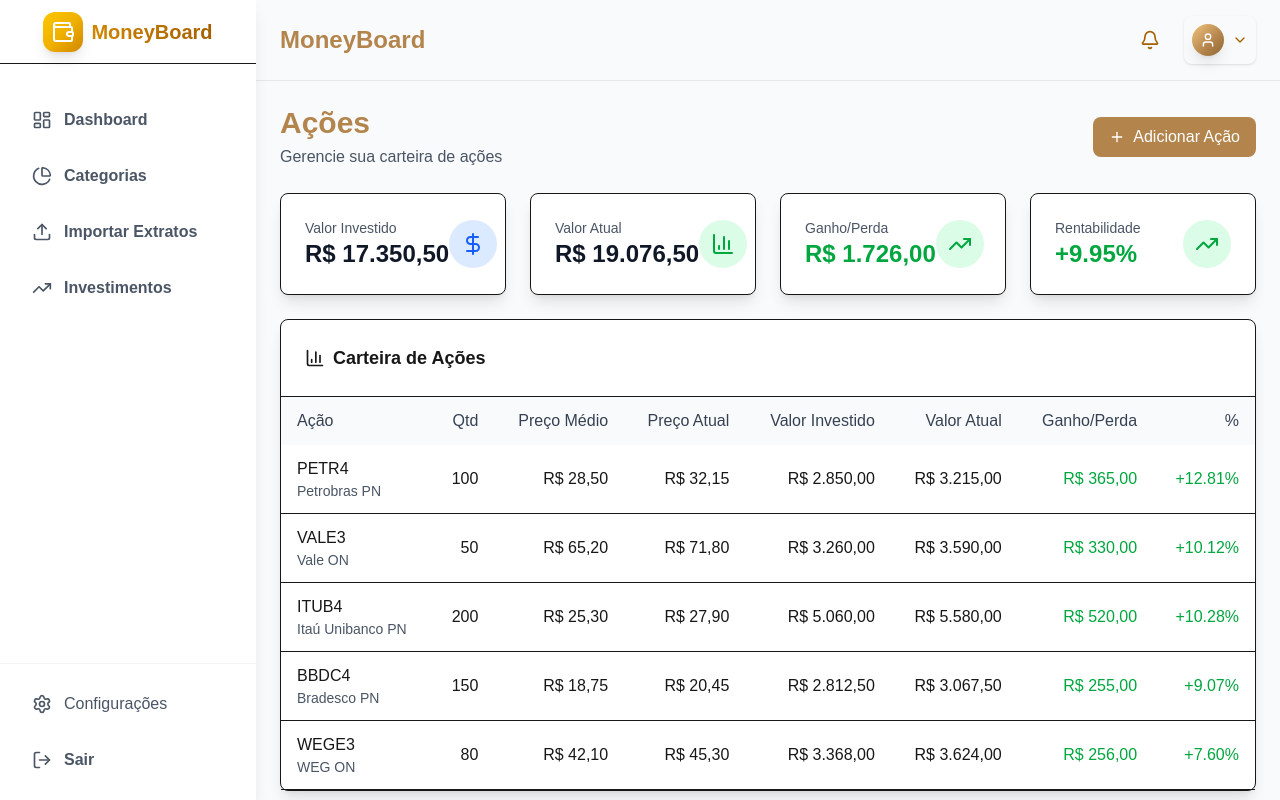
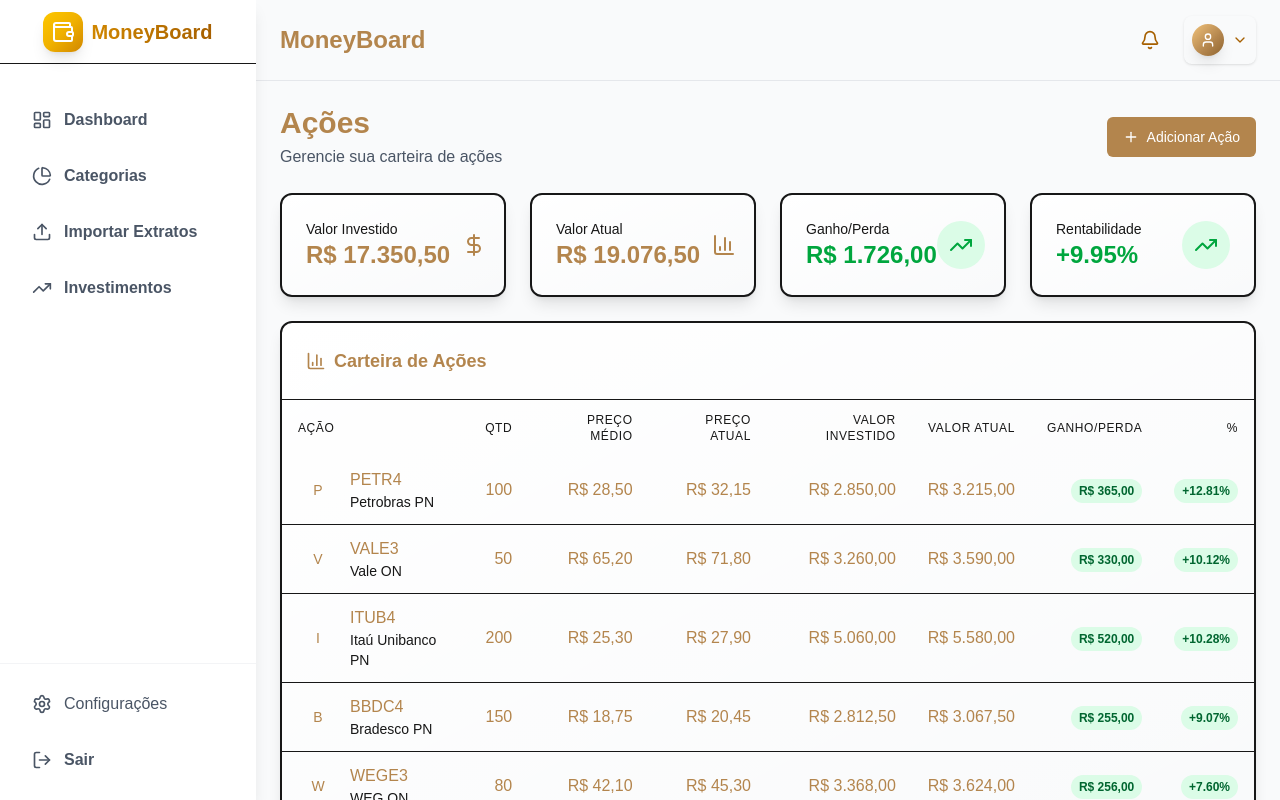
Before and after one commit to GabrielLinharesRamos/MoneyBoard, a Next.js app in the folder frontend/: page /investments/stocks in a window 1280 px wide. Built offline with nearby package versions, Linux system fonts and the light colour scheme.

Commit message:
timeline_and dividends

```diff
--- a/frontend/src/app/investments/stocks/page.tsx
+++ b/frontend/src/app/investments/stocks/page.tsx
@@ -56,27 +56,30 @@ export default function StocksPage() {
     <Layout>
       <div className="space-y-6">
         {/* Header */}
-        <div className="flex flex-col sm:flex-row justify-between items-start sm:items-center gap-4">
+        <div className="flex flex-col sm:flex-row justify-between items-start sm:items-center space-y-4 sm:space-y-0">
           <div>
             <h1 className="text-3xl font-bold bg-brown-burned bg-clip-text text-transparent">Ações</h1>
             <p className="text-gray-600 mt-1">Gerencie sua carteira de ações</p>
           </div>
-          <button
+          <Button
             onClick={() => setShowAddForm(!showAddForm)}
-            className="bg-brown-burned text-white px-4 py-2 rounded-lg hover:bg-brown-burned/90 transition-colors flex items-center gap-2"
+            className="bg-brown-burned text-white hover:bg-brown-burned/90 transition-colors flex items-center gap-2"
           >
             <Plus className="w-4 h-4" />
             Adicionar Ação
-          </button>
+          </Button>
         </div>
 
         {/* Add Form */}
         {showAddForm && (
-          <div className="bg-white rounded-lg shadow-lg border p-6">
-            <h3 className="text-lg font-semibold mb-4 flex items-center gap-2">
-              <Plus className="w-5 h-5" />
+          <div className="bg-white rounded-xl shadow-lg border-2 hover:shadow-xl transition-all duration-300">
+            <div className="p-6 border-bottom-brown-burned">
+              <h3 className="text-lg font-bold bg-brown-burned bg-clip-text text-transparent flex items-center gap-2">
+                <Plus className="w-5 h-5 text-brown-burned" />
                 Nova Ação
               </h3>
+            </div>
+            <div className="p-6 pt-0">
             <form onSubmit={handleAddStock} className="grid grid-cols-1 md:grid-cols-2 gap-4">
               <div>
                 <label className="block text-sm font-medium text-gray-700 mb-1">Símbolo</label>
@@ -134,54 +137,56 @@ export default function StocksPage() {
                 />
               </div>
               <div className="md:col-span-2 flex gap-2">
-                <button
+                <Button
                   type="submit"
-                  className="bg-brown-burned text-white px-4 py-2 rounded-lg hover:bg-brown-burned/90 transition-colors"
+                  className="bg-brown-burned text-white hover:bg-brown-burned/90 transition-colors"
                 >
                   Adicionar
-                </button>
-                <button
+                </Button>
+                <Button
                   type="button"
                   onClick={() => setShowAddForm(false)}
-                  className="bg-gray-500 text-white px-4 py-2 rounded-lg hover:bg-gray-600 transition-colors"
+                  variant="outline"
+                  className="border-gray-500 text-gray-500 hover:bg-gray-500 hover:text-white"
                 >
                   Cancelar
-                </button>
+                </Button>
               </div>
             </form>
+            </div>
           </div>
         )}
 
         {/* Portfolio Summary */}
         <div className="grid grid-cols-1 md:grid-cols-4 gap-6">
-          <div className="bg-white rounded-lg shadow-lg border p-6">
+          <div className="bg-gradient-to-br from-white to-brown-burned/5 rounded-xl shadow-lg border-2 border-brown-burned/20 p-6 hover:shadow-xl transition-all duration-300">
             <div className="flex items-center justify-between">
               <div>
-                <p className="text-sm font-medium text-gray-600">Valor Investido</p>
-                <p className="text-2xl font-bold text-gray-900">{formatCurrency(totalInvested)}</p>
+                <p className="text-sm font-medium text-brown-burned/70">Valor Investido</p>
+                <p className="text-2xl font-bold bg-brown-burned bg-clip-text text-transparent">{formatCurrency(totalInvested)}</p>
               </div>
-              <div className="bg-blue-100 p-3 rounded-full">
-                <DollarSign className="w-6 h-6 text-blue-600" />
+              <div className="bg-brown-burned/10 p-3 rounded-full">
+                <DollarSign className="w-6 h-6 text-brown-burned" />
               </div>
             </div>
           </div>
 
-          <div className="bg-white rounded-lg shadow-lg border p-6">
+          <div className="bg-gradient-to-br from-white to-brown-burned/5 rounded-xl shadow-lg border-2 border-brown-burned/20 p-6 hover:shadow-xl transition-all duration-300">
             <div className="flex items-center justify-between">
               <div>
-                <p className="text-sm font-medium text-gray-600">Valor Atual</p>
-                <p className="text-2xl font-bold text-gray-900">{formatCurrency(totalCurrentValue)}</p>
+                <p className="text-sm font-medium text-brown-burned/70">Valor Atual</p>
+                <p className="text-2xl font-bold bg-brown-burned bg-clip-text text-transparent">{formatCurrency(totalCurrentValue)}</p>
               </div>
-              <div className="bg-green-100 p-3 rounded-full">
-                <BarChart3 className="w-6 h-6 text-green-600" />
+              <div className="bg-brown-burned/10 p-3 rounded-full">
+                <BarChart3 className="w-6 h-6 text-brown-burned" />
               </div>
             </div>
           </div>
 
-          <div className="bg-white rounded-lg shadow-lg border p-6">
+          <div className="bg-gradient-to-br from-white to-brown-burned/5 rounded-xl shadow-lg border-2 border-brown-burned/20 p-6 hover:shadow-xl transition-all duration-300">
             <div className="flex items-center justify-between">
               <div>
-                <p className="text-sm font-medium text-gray-600">Ganho/Perda</p>
+                <p className="text-sm font-medium text-brown-burned/70">Ganho/Perda</p>
                 <p className={`text-2xl font-bold ${totalGainLoss >= 0 ? 'text-green-600' : 'text-red-600'}`}>
                   {formatCurrency(totalGainLoss)}
                 </p>
@@ -196,10 +201,10 @@ export default function StocksPage() {
             </div>
           </div>
 
-          <div className="bg-white rounded-lg shadow-lg border p-6">
+          <div className="bg-gradient-to-br from-white to-brown-burned/5 rounded-xl shadow-lg border-2 border-brown-burned/20 p-6 hover:shadow-xl transition-all duration-300">
             <div className="flex items-center justify-between">
               <div>
-                <p className="text-sm font-medium text-gray-600">Rentabilidade</p>
+                <p className="text-sm font-medium text-brown-burned/70">Rentabilidade</p>
                 <p className={`text-2xl font-bold ${totalGainLossPercentage >= 0 ? 'text-green-600' : 'text-red-600'}`}>
                   {formatPercentage(totalGainLossPercentage)}
                 </p>
@@ -216,10 +221,10 @@ export default function StocksPage() {
         </div>
 
         {/* Stocks List */}
-        <div className="bg-white rounded-lg shadow-lg border">
-          <div className="p-6 border-b">
-            <h3 className="text-lg font-semibold flex items-center gap-2">
-              <BarChart3 className="w-5 h-5" />
+        <div className="bg-gradient-to-br from-white to-brown-burned/5 rounded-xl shadow-lg border-2 border-brown-burned/20 hover:shadow-xl transition-all duration-300">
+          <div className="p-6 border-b border-brown-burned/20">
+            <h3 className="text-lg font-bold bg-brown-burned bg-clip-text text-transparent flex items-center gap-2">
+              <BarChart3 className="w-5 h-5 text-brown-burned" />
               Carteira de Ações
             </h3>
           </div>
@@ -227,16 +232,16 @@ export default function StocksPage() {
           {/* Desktop Table */}
           <div className="hidden md:block overflow-x-auto">
             <table className="w-full">
-              <thead className="bg-gray-50">
+              <thead className="bg-brown-burned/5">
                 <tr>
-                  <th className="text-left py-3 px-4 font-medium text-gray-700">Ação</th>
-                  <th className="text-right py-3 px-4 font-medium text-gray-700">Qtd</th>
-                  <th className="text-right py-3 px-4 font-medium text-gray-700">Preço Médio</th>
-                  <th className="text-right py-3 px-4 font-medium text-gray-700">Preço Atual</th>
-                  <th className="text-right py-3 px-4 font-medium text-gray-700">Valor Investido</th>
-                  <th className="text-right py-3 px-4 font-medium text-gray-700">Valor Atual</th>
-                  <th className="text-right py-3 px-4 font-medium text-gray-700">Ganho/Perda</th>
-                  <th className="text-right py-3 px-4 font-medium text-gray-700">%</th>
+                  <th className="text-left py-3 px-4 font-medium text-brown-burned/70 uppercase tracking-wider text-xs">Ação</th>
+                  <th className="text-right py-3 px-4 font-medium text-brown-burned/70 uppercase tracking-wider text-xs">Qtd</th>
+                  <th className="text-right py-3 px-4 font-medium text-brown-burned/70 uppercase tracking-wider text-xs">Preço Médio</th>
+                  <th className="text-right py-3 px-4 font-medium text-brown-burned/70 uppercase tracking-wider text-xs">Preço Atual</th>
+                  <th className="text-right py-3 px-4 font-medium text-brown-burned/70 uppercase tracking-wider text-xs">Valor Investido</th>
+                  <th className="text-right py-3 px-4 font-medium text-brown-burned/70 uppercase tracking-wider text-xs">Valor Atual</th>
+                  <th className="text-right py-3 px-4 font-medium text-brown-burned/70 uppercase tracking-wider text-xs">Ganho/Perda</th>
+                  <th className="text-right py-3 px-4 font-medium text-brown-burned/70 uppercase tracking-wider text-xs">%</th>
                 </tr>
               </thead>
               <tbody>
@@ -248,23 +253,42 @@ export default function StocksPage() {
                    const gainLossPercentage = (gainLoss / investedValue) * 100;
 
                   return (
-                    <tr key={stock.id} className="border-b hover:bg-gray-50">
+                    <tr key={stock.id} className="border-b hover:bg-brown-burned/5 transition-colors duration-200">
                       <td className="py-3 px-4">
+                        <div className="flex items-center">
+                          <div className="flex-shrink-0 w-10 h-10 mr-3">
+                            <div className="w-10 h-10 bg-brown-burned/10 rounded-full flex items-center justify-center">
+                              <span className="text-sm font-medium text-brown-burned">{stock.ticker.charAt(0)}</span>
+                            </div>
+                          </div>
                           <div>
-                           <p className="font-medium">{stock.ticker}</p>
-                           <p className="text-sm text-gray-600">{stock.companyName}</p>
+                            <p className="font-medium text-brown-burned">{stock.ticker}</p>
+                            <p className="text-sm text-brown-burned/70">{stock.companyName}</p>
+                          </div>
                         </div>
                       </td>
-                      <td className="py-3 px-4 text-right">{stock.quantity}</td>
-                      <td className="py-3 px-4 text-right">{formatCurrency(stock.purchasePrice)}</td>
-                      <td className="py-3 px-4 text-right">{formatCurrency(currentPrice)}</td>
-                      <td className="py-3 px-4 text-right">{formatCurrency(investedValue)}</td>
-                      <td className="py-3 px-4 text-right">{formatCurrency(currentValue)}</td>
-                      <td className={`py-3 px-4 text-right font-medium ${gainLoss >= 0 ? 'text-green-600' : 'text-red-600'}`}>
+                      <td className="py-3 px-4 text-right text-brown-burned">{stock.quantity}</td>
+                      <td className="py-3 px-4 text-right text-brown-burned">{formatCurrency(stock.purchasePrice)}</td>
+                      <td className="py-3 px-4 text-right text-brown-burned">{formatCurrency(currentPrice)}</td>
+                      <td className="py-3 px-4 text-right text-brown-burned">{formatCurrency(investedValue)}</td>
+                      <td className="py-3 px-4 text-right text-brown-burned">{formatCurrency(currentValue)}</td>
+                      <td className="py-3 px-4 text-right">
+                        <span className={`inline-flex px-2 py-1 text-xs font-semibold rounded-full ${
+                          gainLoss >= 0
+                            ? 'bg-green-100 text-green-800'
+                            : 'bg-red-100 text-red-800'
+                        }`}>
                           {formatCurrency(gainLoss)}
+                        </span>
                       </td>
-                      <td className={`py-3 px-4 text-right font-medium ${gainLossPercentage >= 0 ? 'text-green-600' : 'text-red-600'}`}>
+                      <td className="py-3 px-4 text-right">
+                        <span className={`inline-flex px-2 py-1 text-xs font-semibold rounded-full ${
+                          gainLossPercentage >= 0
+                            ? 'bg-green-100 text-green-800'
+                            : 'bg-red-100 text-red-800'
+                        }`}>
                           {formatPercentage(gainLossPercentage)}
+                        </span>
                       </td>
                     </tr>
                   );
@@ -283,36 +307,43 @@ export default function StocksPage() {
               const gainLossPercentage = (gainLoss / investedValue) * 100;
 
               return (
-                <div key={stock.id} className="border rounded-lg p-4 space-y-3">
+                <div key={stock.id} className="bg-gradient-to-br from-white to-brown-burned/5 rounded-xl p-4 border-2 border-brown-burned/20 hover:shadow-lg transition-all duration-300">
                   <div className="flex justify-between items-start">
+                    <div className="flex items-center">
+                      <div className="flex-shrink-0 w-10 h-10 mr-3">
+                        <div className="w-10 h-10 bg-brown-burned/10 rounded-full flex items-center justify-center">
+                          <span className="text-sm font-medium text-brown-burned">{stock.ticker.charAt(0)}</span>
+                        </div>
+                      </div>
                       <div>
-                      <h4 className="font-medium">{stock.symbol}</h4>
-                      <p className="text-sm text-gray-600">{stock.companyName}</p>
-                      <Badge variant="outline">{stock.quantity} ações</Badge>
+                        <h4 className="font-medium text-brown-burned">{stock.ticker}</h4>
+                        <p className="text-sm text-brown-burned/70">{stock.companyName}</p>
+                        <Badge variant="outline" className="text-xs">{stock.quantity} ações</Badge>
+                      </div>
                     </div>
                     <div className="text-right">
-                      <p className="font-bold">{formatCurrency(currentValue)}</p>
+                      <p className="font-bold text-brown-burned">{formatCurrency(currentValue)}</p>
                       <p className={`text-sm font-medium ${gainLoss >= 0 ? 'text-green-600' : 'text-red-600'}`}>
                         {formatCurrency(gainLoss)} ({formatPercentage(gainLossPercentage)})
                       </p>
                     </div>
                   </div>
-                  <div className="grid grid-cols-2 gap-4 text-sm">
+                  <div className="grid grid-cols-2 gap-4 text-sm mt-3">
                     <div>
-                      <span className="text-gray-600">Preço Médio:</span>
-                      <p className="font-medium">{formatCurrency(stock.averagePrice)}</p>
+                      <span className="text-brown-burned/70">Preço Médio:</span>
+                      <p className="font-medium text-brown-burned">{formatCurrency(stock.purchasePrice)}</p>
                     </div>
                     <div>
-                      <span className="text-gray-600">Preço Atual:</span>
-                      <p className="font-medium">{formatCurrency(currentPrice)}</p>
+                      <span className="text-brown-burned/70">Preço Atual:</span>
+                      <p className="font-medium text-brown-burned">{formatCurrency(currentPrice)}</p>
                     </div>
                     <div>
-                      <span className="text-gray-600">Investido:</span>
-                      <p className="font-medium">{formatCurrency(investedValue)}</p>
+                      <span className="text-brown-burned/70">Investido:</span>
+                      <p className="font-medium text-brown-burned">{formatCurrency(investedValue)}</p>
                     </div>
                     <div>
-                      <span className="text-gray-600">Setor:</span>
-                      <p className="font-medium">{stock.sector}</p>
+                      <span className="text-brown-burned/70">Setor:</span>
+                      <p className="font-medium text-brown-burned">{stock.sector}</p>
                     </div>
                   </div>
                 </div>
--- a/frontend/src/data/mockData.ts
+++ b/frontend/src/data/mockData.ts
@@ -268,12 +268,18 @@ export const dividends: Dividend[] = [
 
 // Dados de dividendos mensais
 export const monthlyDividends: MonthlyDividend[] = [
-  { month: 'Jan', amount: 270, count: 3 },
-  { month: 'Fev', amount: 341, count: 3 },
-  { month: 'Mar', amount: 300, count: 3 },
-  { month: 'Abr', amount: 112.5, count: 1 },
-  { month: 'Mai', amount: 0, count: 0 },
-  { month: 'Jun', amount: 0, count: 0 }
+  { month: '2024-01', amount: 270, count: 3 },
+  { month: '2024-02', amount: 341, count: 3 },
+  { month: '2024-03', amount: 300, count: 3 },
+  { month: '2024-04', amount: 112.5, count: 1 },
+  { month: '2024-05', amount: 185, count: 2 },
+  { month: '2024-06', amount: 220, count: 2 },
+  { month: '2024-07', amount: 195, count: 1 },
+  { month: '2024-08', amount: 310, count: 4 },
+  { month: '2024-09', amount: 275, count: 3 },
+  { month: '2024-10', amount: 340, count: 3 },
+  { month: '2024-11', amount: 290, count: 2 },
+  { month: '2024-12', amount: 380, count: 4 }
 ];
 
 // Função para calcular resumo dos investimentos
```
Also changed, not shown: frontend/src/app/investments/dividends/page.tsx (+59 -46 lines), frontend/src/app/investments/timeline/page.tsx (+31 -23 lines). Lines whose indentation alone changed are shown as unchanged.
